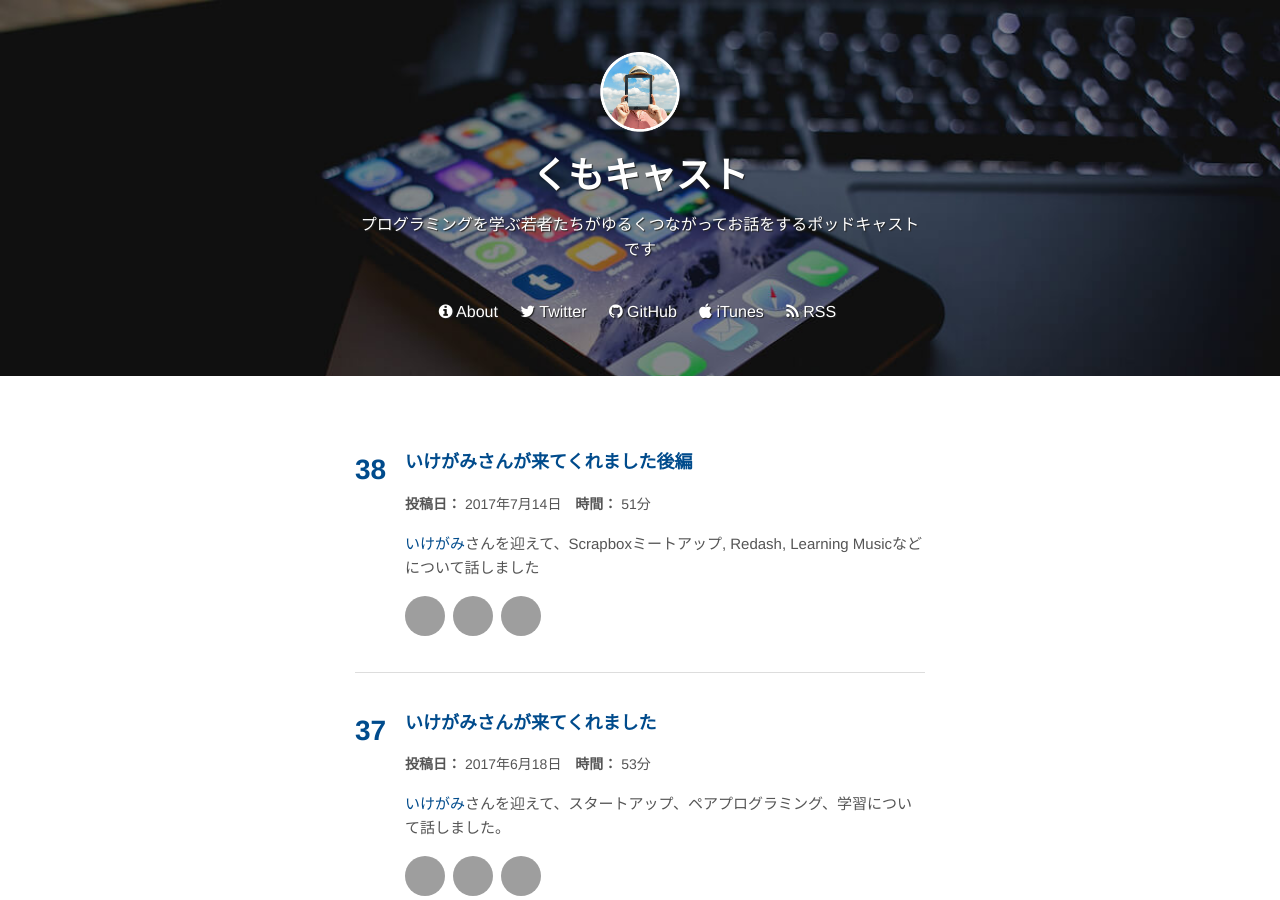
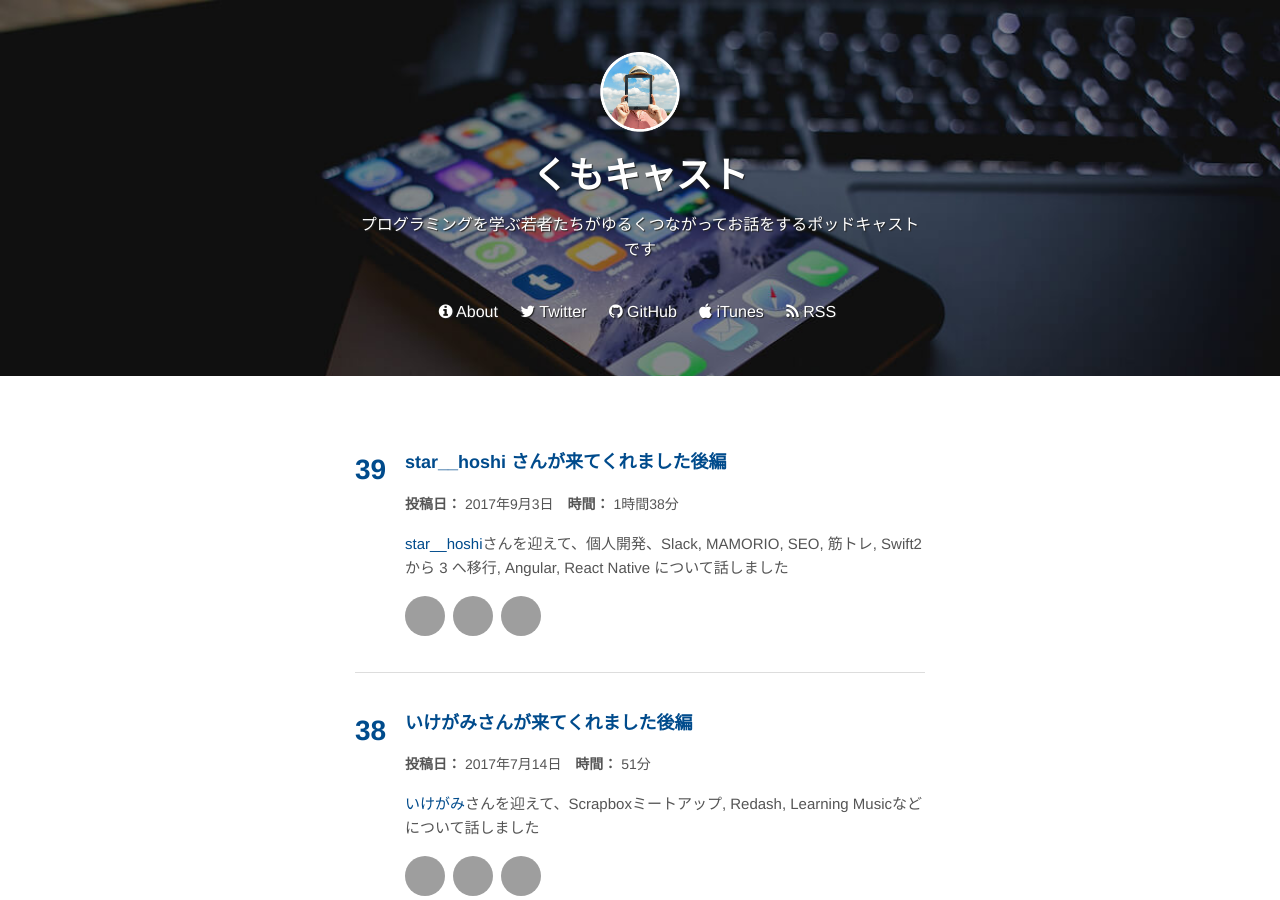
Before and after one commit to kumocast/kumocast.github.io, a Jekyll site: the page built from index.html, in a window 1280 px wide and 900 px high, cut to the strip 0-900 px from the top of the window. Built offline with Jekyll 4.4.1, drawn with Linux system fonts in a browser that asks for light colours; nearby versions of some CDN libraries; grey boxes are pictures that could not be loaded.

Commit message:
39回 追加

```diff
--- a/_config.yml
+++ b/_config.yml
@@ -30,6 +30,8 @@ members:
     icon: https://avatars0.githubusercontent.com/u/4409909?v=3&s=80
   keicoro:
     icon: https://i.gyazo.com/fc49c7db1be504a754dfd57ca0620edb.jpg
+  star__hoshi:
+    icon: https://avatars1.githubusercontent.com/u/3666836?v=4&s=80
 
 # Build settings
 markdown: kramdown
--- /dev/null
+++ b/_posts/2017-09-03-star__hoshi.md
@@ -0,0 +1,24 @@
+---
+layout: post
+title: star__hoshi さんが来てくれました後編
+date: 2017-09-03 00:00:00
+duration: 1時間38分
+members: ['star__hoshi', 'gaaamii', 'karur4n']
+audio: http://kumocast.jp/audios/39.mp3
+description: <a href="https://twitter.com/star__hoshi" target="blank">star__hoshi</a>さんを迎えて、個人開発、Slack, MAMORIO, SEO, 筋トレ, Swift2 から 3 へ移行, Angular, React Native について話しました
+number: 39
+---
+
+### Show Notes
+
+- [Kensuke Hoshikawaの App を App Store で](https://itunes.apple.com/jp/developer/kensuke-hoshikawa/id733552122)
+- [個体値ずかん for ポケモンORAS](https://itunes.apple.com/jp/app/%E5%80%8B%E4%BD%93%E5%80%A4%E3%81%9A%E3%81%8B%E3%82%93-for-%E3%83%9D%E3%82%B1%E3%83%A2%E3%83%B3oras/id741401904?mt=8)
+- [Titanium](http://www.appcelerator.org/)
+- [Apache Cordova](https://cordova.apache.org/)
+- [2017\-07\-28 star\_\_hoshi \- 日報](https://nippo.wikihub.io/@star__hoshi/20170728162244)
+- [技術書典](https://techbookfest.org/)
+- [起業するなら知っておきたいバーチャルオフィスのメリットとデメリット \| inQup](http://inqup.com/virtual-office)
+- [ユーザーグループ – Slack](https://get.slack.help/hc/ja/articles/212906697-%E3%83%A6%E3%83%BC%E3%82%B6%E3%83%BC%E3%82%B0%E3%83%AB%E3%83%BC%E3%83%97)
+- [コンピュータシステムの理論と実装 ―モダンなコンピュータの作り方](https://www.amazon.co.jp/%E3%82%B3%E3%83%B3%E3%83%94%E3%83%A5%E3%83%BC%E3%82%BF%E3%82%B7%E3%82%B9%E3%83%86%E3%83%A0%E3%81%AE%E7%90%86%E8%AB%96%E3%81%A8%E5%AE%9F%E8%A3%85-%E2%80%95%E3%83%A2%E3%83%80%E3%83%B3%E3%81%AA%E3%82%B3%E3%83%B3%E3%83%94%E3%83%A5%E3%83%BC%E3%82%BF%E3%81%AE%E4%BD%9C%E3%82%8A%E6%96%B9-Noam-Nisan/dp/4873117127)
+- [MAMORIO \| あなたの大切なものを守る世界最小クラスの紛失防止デバイス](https://mamorio.jp/)
+- [常備菜様、はじめまして！MAMORIOサポートです。](https://twitter.com/mamorio_jp/status/889749498242543617)
```
Also changed, not shown: 1 other file.
